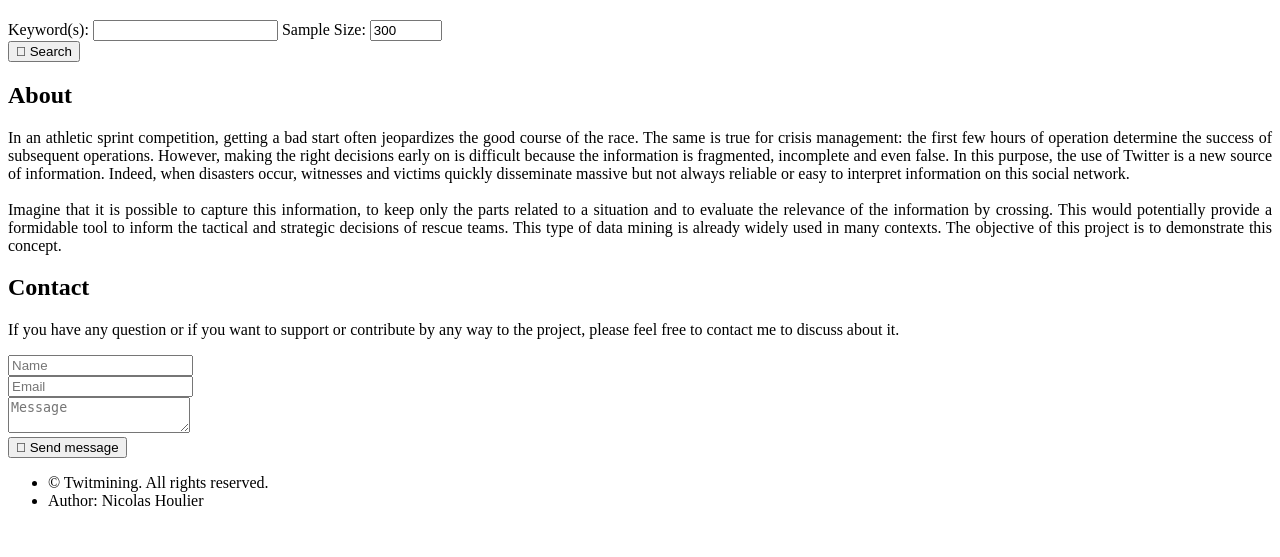
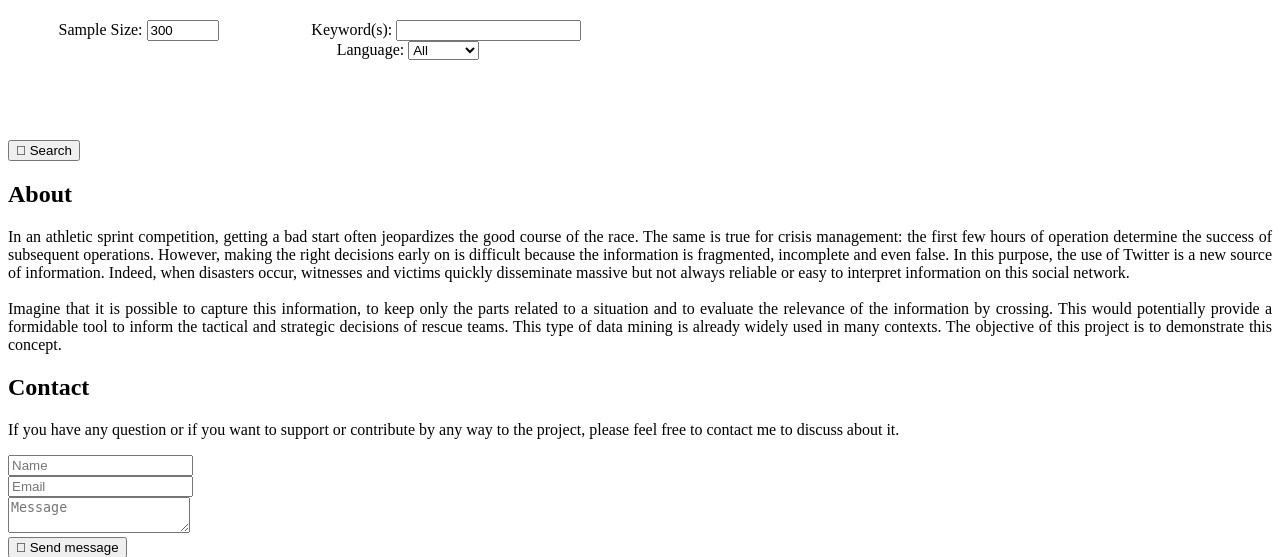
Before and after one commit to tuhinmas/twitmining, a Django app: page /home/ in a window 1280 px wide. Shown: the part 330-887 px from the top of the page. Before the commit the page ends 836 px from the top, so only its background shows below. Run offline with Django 3.2, Linux system fonts and the light colour scheme; some libraries are stand-ins or nearby versions.

Commit message:
Add language selection

```diff
--- a/twitmining/forms.py
+++ b/twitmining/forms.py
@@ -2,6 +2,19 @@ from django import forms
 
 
 class QueryForm(forms.Form):
+    ALL = 'all'
+    FRENCH = 'FR'
+    SPANISH = 'ES'
+    GERMAN = 'DE'
+    ENGLISH = 'EN'
+    YEAR_IN_SCHOOL_CHOICES = (
+        (ALL, 'All'),
+        (ENGLISH, 'English'),
+        (FRENCH, 'French'),
+        (GERMAN, 'German'),
+        (SPANISH, 'Spanish'),
+    )
     keyword = forms.CharField(max_length=100, label="Keyword(s)")
     sample_size = forms.IntegerField(max_value=3000, min_value=100, initial=300, label="Sample Size",
                                      widget=forms.NumberInput(attrs={'step': '100'}))
+    language = forms.ChoiceField(choices=YEAR_IN_SCHOOL_CHOICES)
--- a/twitmining/models.py
+++ b/twitmining/models.py
@@ -4,6 +4,7 @@ from django.db import models
 class Query(models.Model):
     keyword = models.CharField(max_length=100, default='DEFAULT VALUE')
     sample_size = models.IntegerField()
+    language = models.CharField(max_length=100, default='DEFAULT VALUE')
 
     def __str__(self):
         return self.keyword
--- a/twitmining/templates/twitmining/home.html
+++ b/twitmining/templates/twitmining/home.html
@@ -25,10 +25,40 @@
                 <form method="post">
                     {% csrf_token %}
                     {% for field in form %}
-                        <label class="label_field" style="margin-top: 10px;" for="{{ field.name }}">{{ field.label }}:</label>
-                        {{ field }}
+                        {% if forloop.counter0 == 1 %}
+                            <div id="col1">
+                                <label class="label_field" style="margin-top: 10px;" for="{{ field.name }}">{{ field.label }}:</label>
+                                {{ field }}
+                            </div>
+                        {% elif forloop.counter0 == 2 %}
+                            <div id="col2">
+                                <label class="label_field" style="margin-top: 10px;" for="{{ field.name }}">{{ field.label }}:</label>
+                                {{ field }}
+                            </div>
+                        {% else %}
+                                <label class="label_field" style="margin-top: 10px;" for="{{ field.name }}">{{ field.label }}:</label>
+                                {{ field }}
+                        {% endif %}
                     {% endfor %}<br>
-                    <input class="fa fa-input" type="submit" value="&#xf002; Search">
+                    <style type="text/css">
+                        #main section div#col1 {
+                            float: left;
+                            margin-left: 4%;
+                            width: 20%;
+                        }
+                        #main section div#col2 {
+                            float: right;
+                            margin-right: 4%;
+                            width: 70%;
+                        }
+                        #main section div#col1 input {
+                            width: auto;
+                        }
+                    </style>
+                    <br><br>
+                    <div style="display: inline-block; margin-top: 5%;">
+                        <input class="fa fa-input" type="submit" value="&#xf002; Search">
+                    </div>
                 </form>
             </footer>
 
--- a/twitmining/util/search_api.py
+++ b/twitmining/util/search_api.py
@@ -26,7 +26,10 @@ search_headers = {'Authorization': 'Bearer {}'.format(access_token)}
 search_url = '{}1.1/search/tweets.json'.format(base_url)
 
 
-def get_tweets(url, keyword):
+def get_tweets(url, keyword, language='all'):
     # Twitter limits the number of tweets by request at 100
-    search_params = {'q': keyword, 'result_type': 'recent', 'count': 100}
+    if language != 'all':
+        search_params = {'q': keyword, 'result_type': 'recent', 'count': 100, 'lang': language}
+    else:
+        search_params = {'q': keyword, 'result_type': 'recent', 'count': 100}
     return requests.get(url=url, headers=search_headers, params=search_params).json()
--- a/twitmining/views.py
+++ b/twitmining/views.py
@@ -24,7 +24,11 @@ def home(request):
         form = QueryForm(request.POST)
         # check whether it's valid:
         if form.is_valid():
-            Query.objects.create(keyword=form.cleaned_data['keyword'], sample_size=form.cleaned_data['sample_size']).save()
+            Query.objects.create(keyword=form.cleaned_data['keyword'],
+                                 sample_size=form.cleaned_data['sample_size'],
+                                 language=form.cleaned_data['language']
+                                 ).save()
+
             return redirect('query')
 
     # if a GET (or any other method) we'll create a blank form
@@ -48,6 +52,7 @@ def query(request):
 
     keyword = str(Query.objects.all()[0].keyword)
     sample = Query.objects.all()[0].sample_size
+    language = str(Query.objects.all()[0].language)
     Query.objects.all().delete()
 
     # Instantiate all variables, the dataframe will contain all tweets related to the request
@@ -62,7 +67,7 @@ def query(request):
     # get the tweets from the twitter API, a thousand tweets maximum (10 requests * 100 tweets)
     while count < int(sample/100):
 
-        tweets = get_tweets(url, keyword)
+        tweets = get_tweets(url, keyword, language)
 
         if count == sample_request:
             sample_request = tweets['statuses'][:20]
@@ -103,7 +108,10 @@ def query(request):
                 occurrences_hashtags += hashtags.count(kw)
 
             # avoid duplicate due to RT
-            tweet_id = tweet["id_str"] if not is_retweeted else tweet["retweeted_status"]["id_str"]
+            try:
+                tweet_id = tweet["id_str"] if not is_retweeted else tweet["retweeted_status"]["id_str"]
+            except KeyError:
+                print(tweet)
 
             setter = {"id": tweet_id,
                       "created_at": tweet["created_at"],
```
Also changed, not shown: twitmining/util/test.json (added, +1 -0 lines), twitmining/migrations/0021_query_language.py (added).
